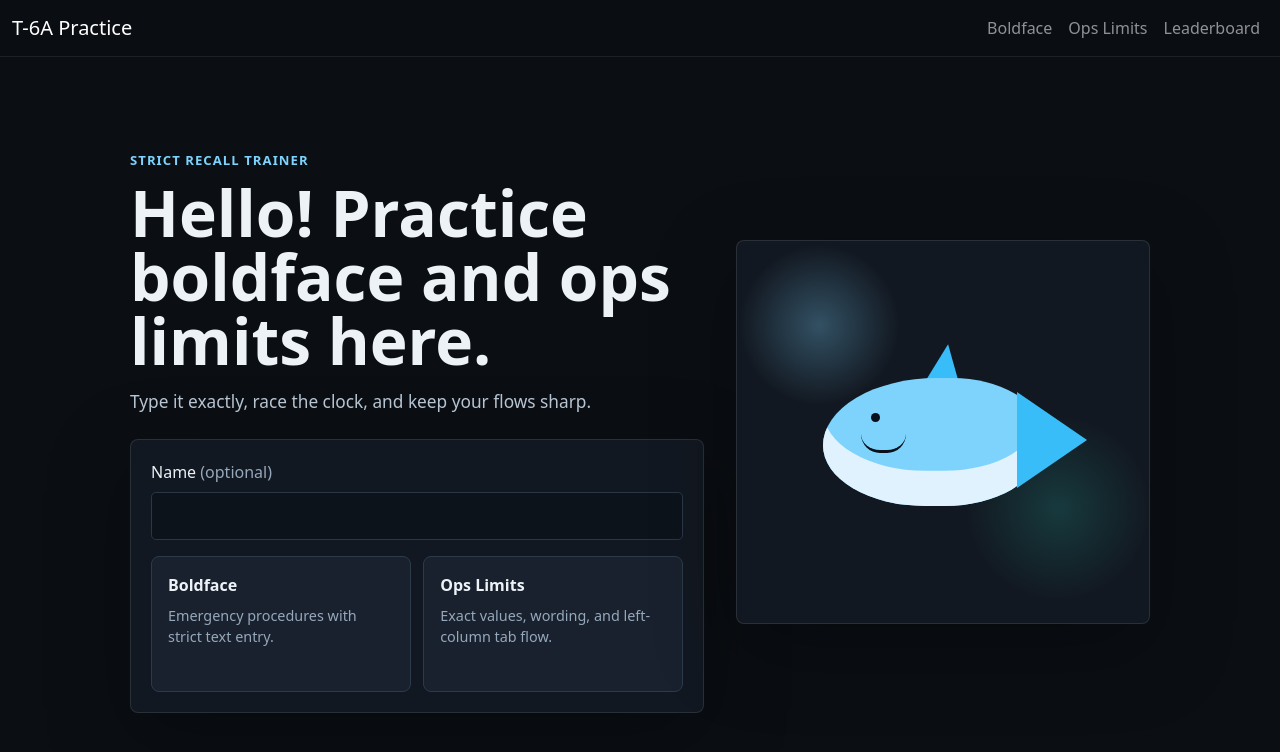
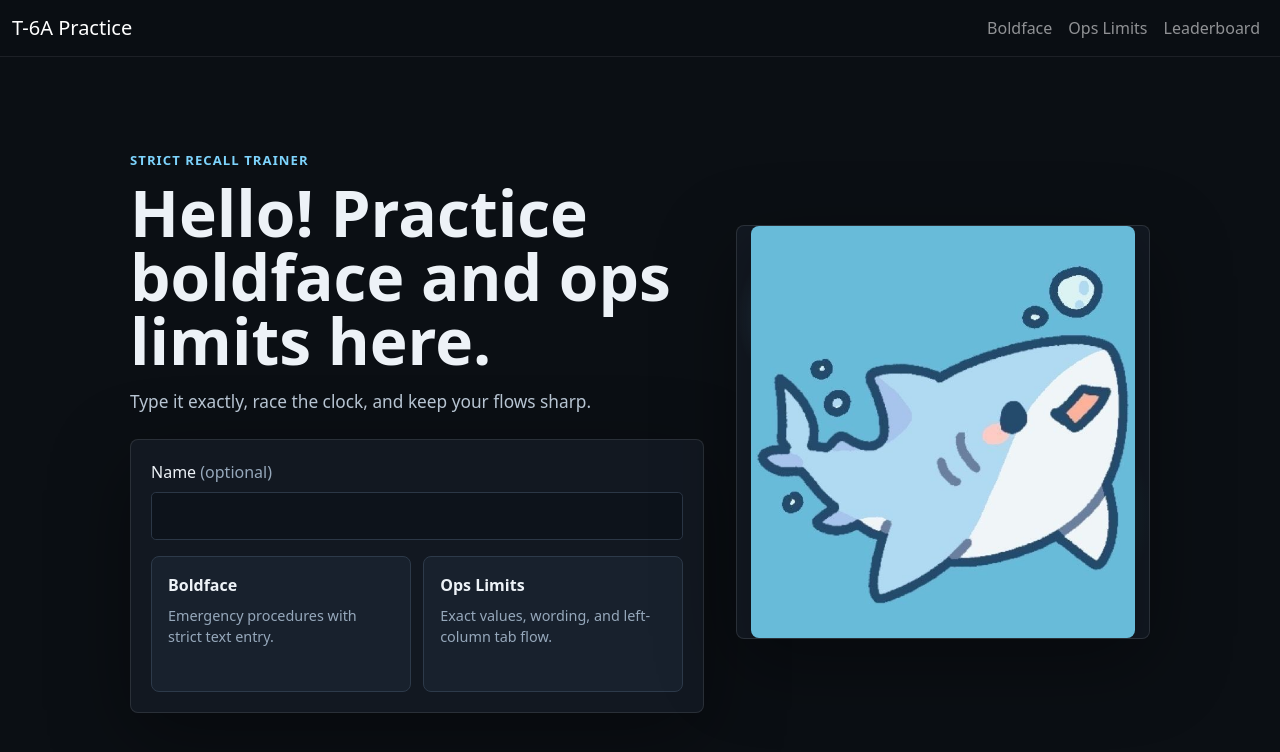
Before and after one commit to czarkula/t6-study, a plain HTML site: page index.html in a window 1280 px wide. Drawn offline with Linux system fonts and the light colour scheme.

Commit message:
Use uploaded shark image on homepage

```diff
--- a/index.html
+++ b/index.html
@@ -42,14 +42,7 @@
       </section>
 
       <section class="shark-panel" aria-label="Friendly shark mascot">
-        <div class="shark">
-          <div class="shark-fin"></div>
-          <div class="shark-body">
-            <div class="shark-eye"></div>
-            <div class="shark-smile"></div>
-          </div>
-          <div class="shark-tail"></div>
-        </div>
+        <img class="shark-image" src="static/img/shark.jpg" alt="Cute cartoon shark">
       </section>
     </main>
 
--- a/static/css/site.css
+++ b/static/css/site.css
@@ -185,61 +185,14 @@ body.landing-page {
   position: absolute;
 }
 
-.shark {
-  height: 11rem;
+.shark-image {
+  border-radius: 8px;
+  box-shadow: 0 18px 48px rgba(0, 0, 0, 0.26);
+  display: block;
+  max-width: min(100%, 24rem);
   position: relative;
-  width: 18rem;
+  width: 100%;
   z-index: 1;
-}
-
-.shark-body {
-  background: #7dd3fc;
-  border-radius: 58% 44% 48% 52%;
-  box-shadow: inset 0 -2.2rem 0 #e0f2fe;
-  height: 8rem;
-  left: 1.5rem;
-  position: absolute;
-  top: 2.1rem;
-  width: 13.5rem;
-}
-
-.shark-fin {
-  border-bottom: 4.6rem solid #38bdf8;
-  border-left: 2rem solid transparent;
-  border-right: 2rem solid transparent;
-  left: 7rem;
-  position: absolute;
-  top: 0;
-  transform: rotate(8deg);
-}
-
-.shark-tail {
-  border-bottom: 3rem solid transparent;
-  border-left: 4.4rem solid #38bdf8;
-  border-top: 3rem solid transparent;
-  position: absolute;
-  right: 0;
-  top: 3rem;
-}
-
-.shark-eye {
-  background: #07111c;
-  border-radius: 50%;
-  height: 0.55rem;
-  left: 3rem;
-  position: absolute;
-  top: 2.2rem;
-  width: 0.55rem;
-}
-
-.shark-smile {
-  border-bottom: 3px solid #07111c;
-  border-radius: 0 0 999px 999px;
-  height: 1.2rem;
-  left: 2.35rem;
-  position: absolute;
-  top: 3.5rem;
-  width: 2.8rem;
 }
 
 .session-bar {
```
Also changed, not shown: static/img/shark.jpg (added).
